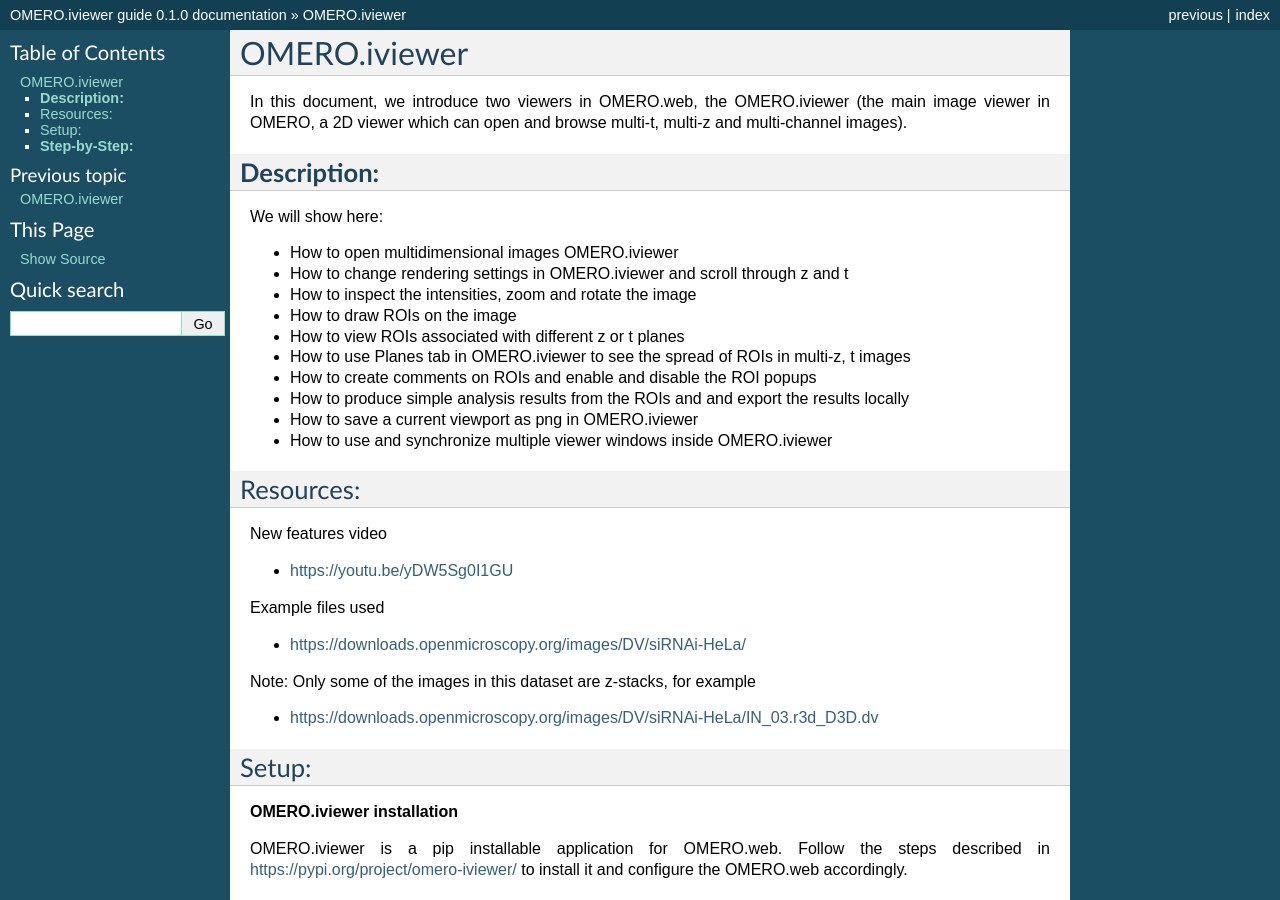
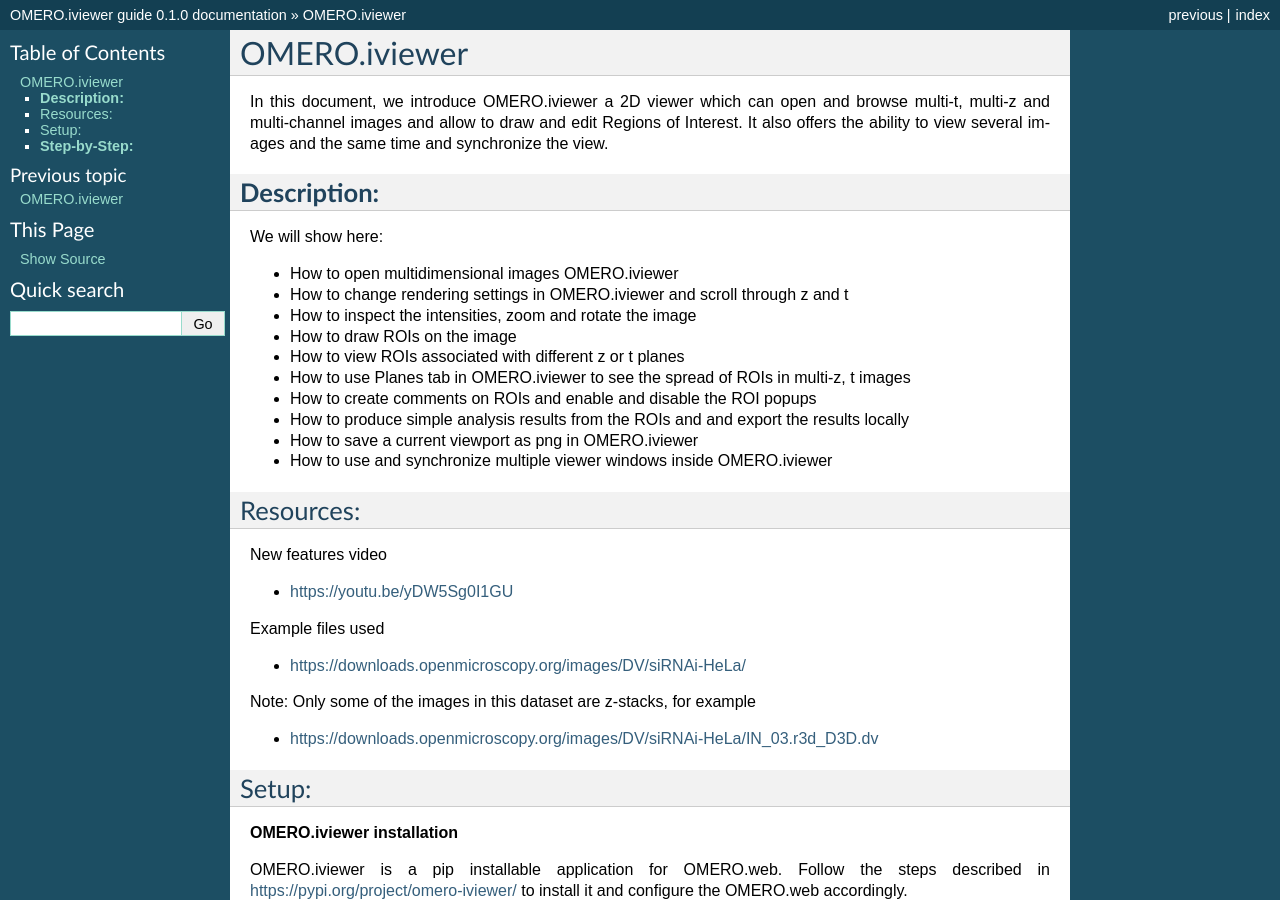
Before and after one commit to ome/omero-guide-iviewer, a Sphinx documentation site: the page built from docs/iviewer.rst, in a window 1280 px wide and 900 px high. Built offline with Sphinx 7.4.7, drawn with Linux system fonts in a browser that asks for light colours.

Commit message:
fix intro text

```diff
--- a/docs/iviewer.rst
+++ b/docs/iviewer.rst
@@ -1,9 +1,12 @@
 OMERO.iviewer
 =============
 
-In this document, we introduce two viewers in OMERO.web, the
-OMERO.iviewer (the main image viewer in OMERO, a 2D viewer which can
-open and browse multi-t, multi-z and multi-channel images).
+In this document, we introduce
+OMERO.iviewer a 2D viewer which can
+open and browse multi-t, multi-z and multi-channel images and allow to
+draw and edit Regions of Interest.
+It also offers the ability to view several images and the same time and synchronize the
+view.
 
 **Description:**
 ----------------
```
